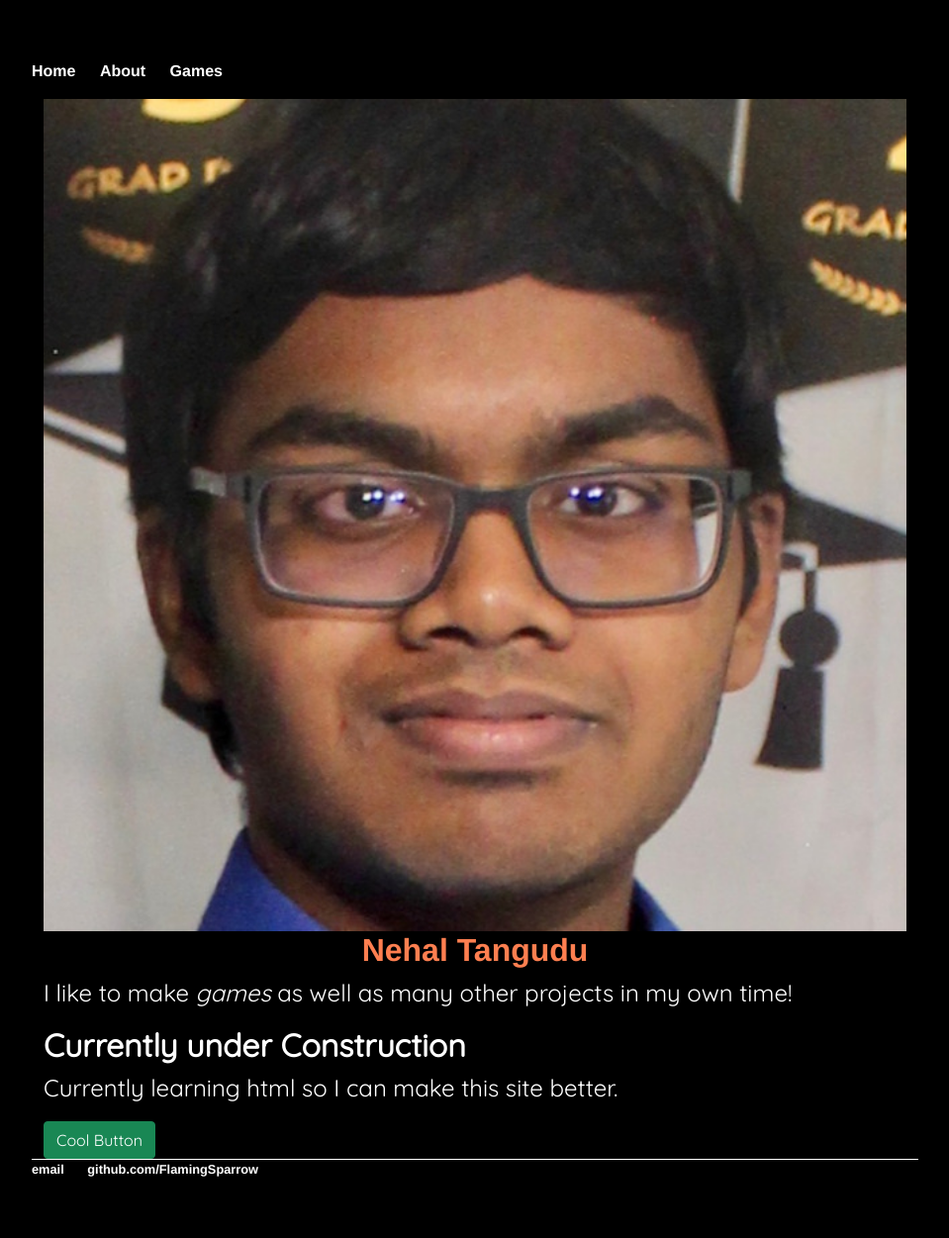
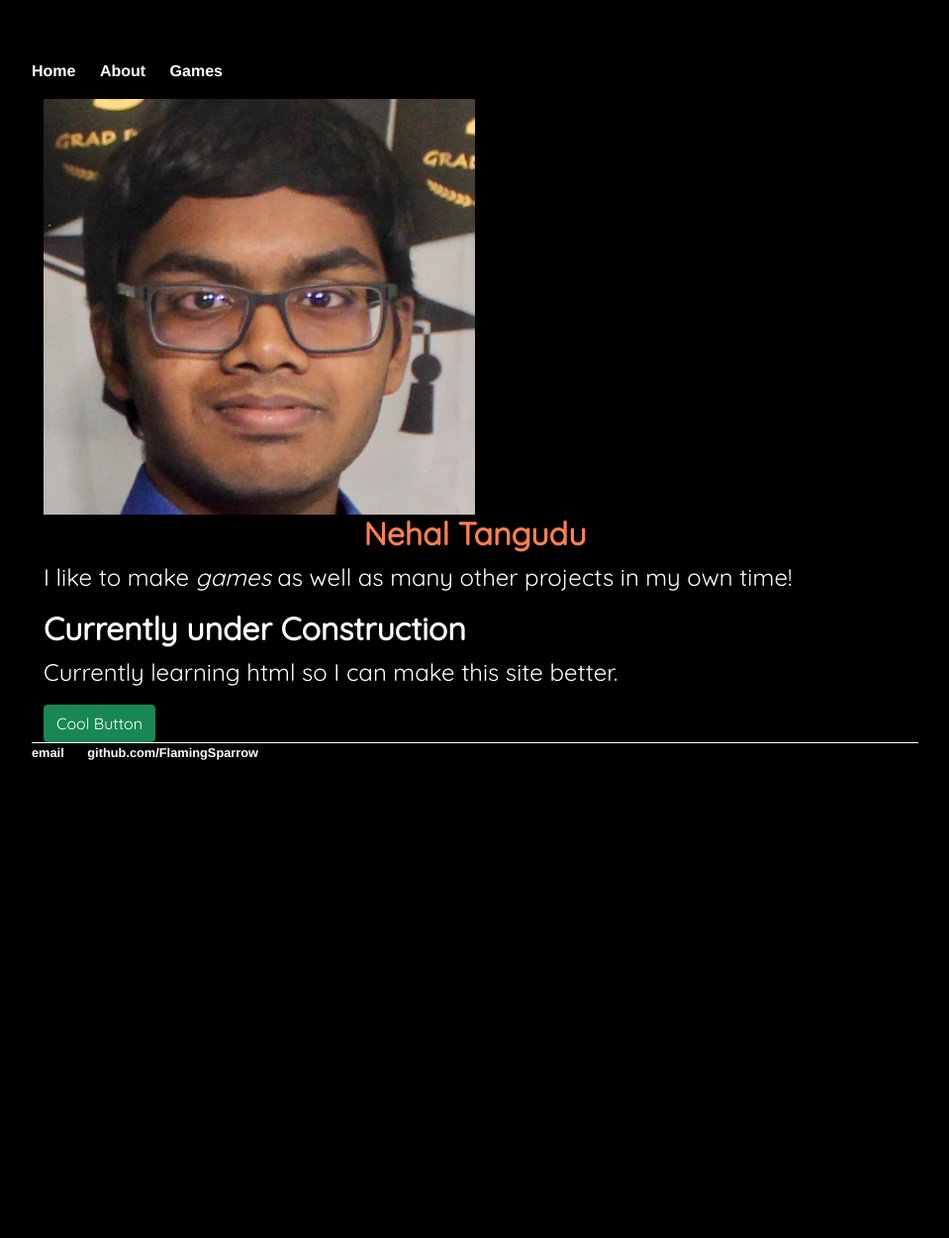
Before and after one commit to FlamingSparrow/flamingsparrow.github.io, a Jekyll site: the page built from index.html, in a window 1280 px wide. Shown: the whole page at 99% size, without its empty margins (160-1119 px from the left). Built offline with Jekyll 4.4.1, drawn with Linux system fonts in a browser that asks for light colours; after the commit the page ends 900 px from its top, so only the background shows below that.

Commit message:
Update main.css

```diff
--- a/css/main.css
+++ b/css/main.css
@@ -8,8 +8,8 @@ html{
     background-color: rgb(0, 0, 0);
 }
 img {
-    width: 100%;
-    height: 100%;
+    width: 50%;
+    height: 50%;
 }
 
 nav ul, footer ul {
@@ -32,7 +32,7 @@ a:hover {
 }
 h1 {
     font-size: 3em;
-    font-family:'Helvetica', 'Arial', 'Sans-Serif';
+    font-family: "Quicksand";;
     color: coral;
     text-align: center;
     font-size: xx-large;
```
